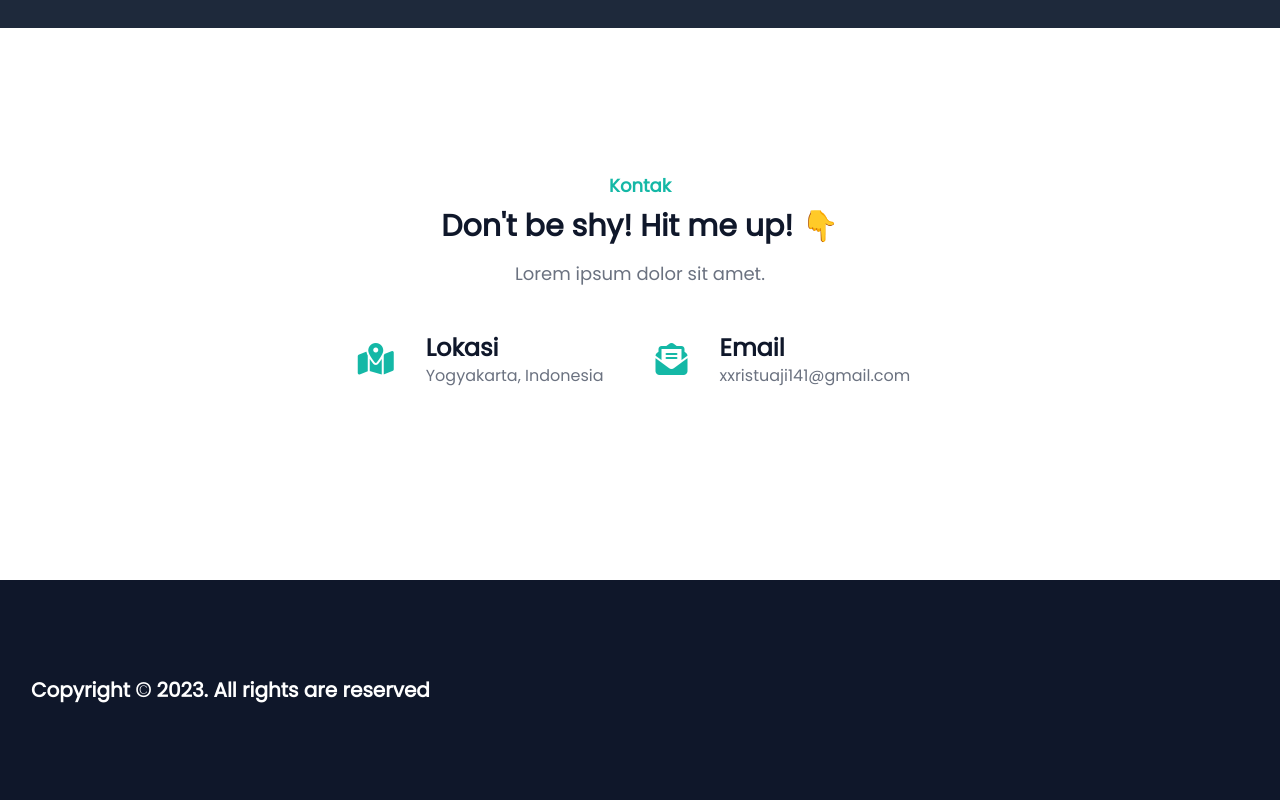
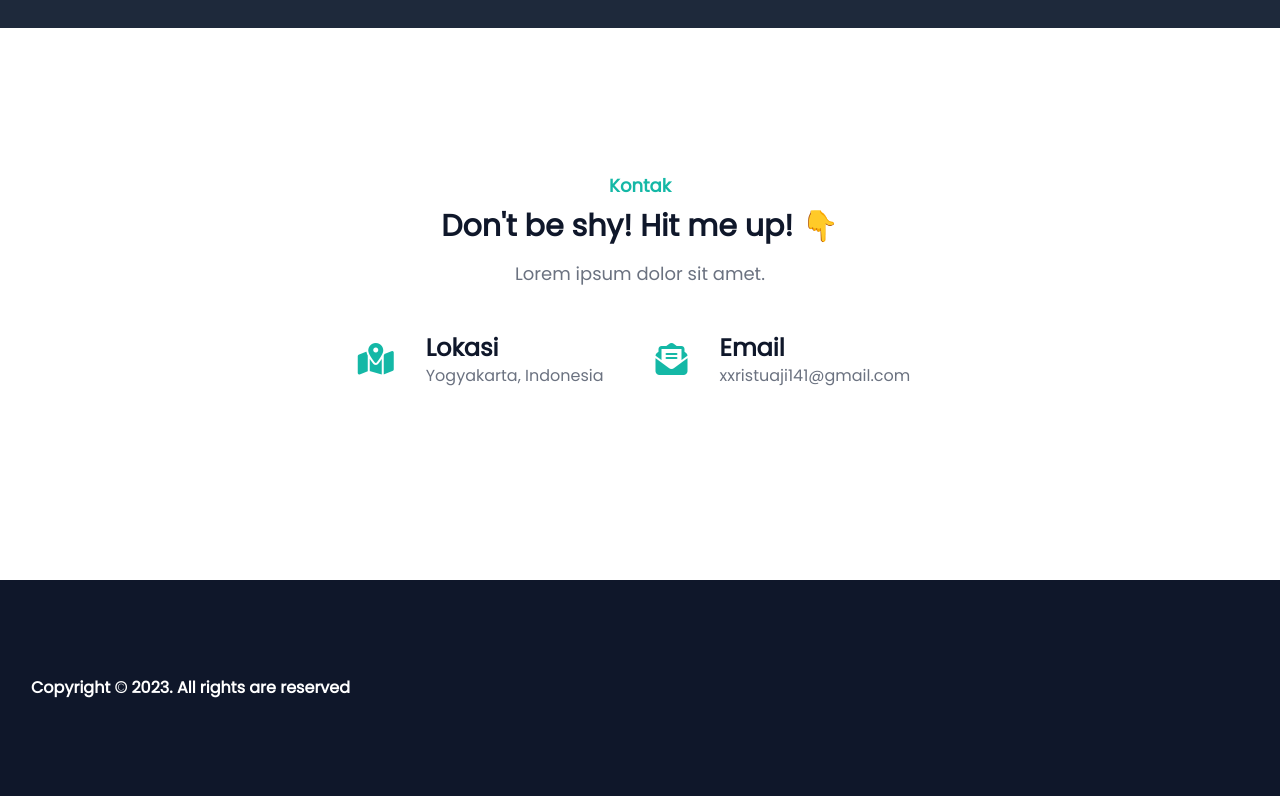
Before and after one commit to crosbydoo/crosby-portfolio, a Vue app: page / in a window 1280 px wide. Shown: the part 3059-3859 px from the top of the page. Built offline with nearby package versions, Linux system fonts and the light colour scheme.

Commit message:
Update Contact.vue

```diff
--- a/src/components/pages/Contact.vue
+++ b/src/components/pages/Contact.vue
@@ -41,7 +41,7 @@ import { FontAwesomeIcon } from '@fortawesome/vue-fontawesome';
         <div class="container">
             <div class="flex flex-wrap">
                 <div class="w-full px-4 mb-12">
-                    <h2 class="font-bold text-xl text-white text-center md:text-left">Copyright &copy 2023. All rights are reserved</h2>
+                    <p class="font-semibold text-white text-center md:text-left">Copyright &copy 2023. All rights are reserved</p>
                 </div>
             </div>
         </div>
```
